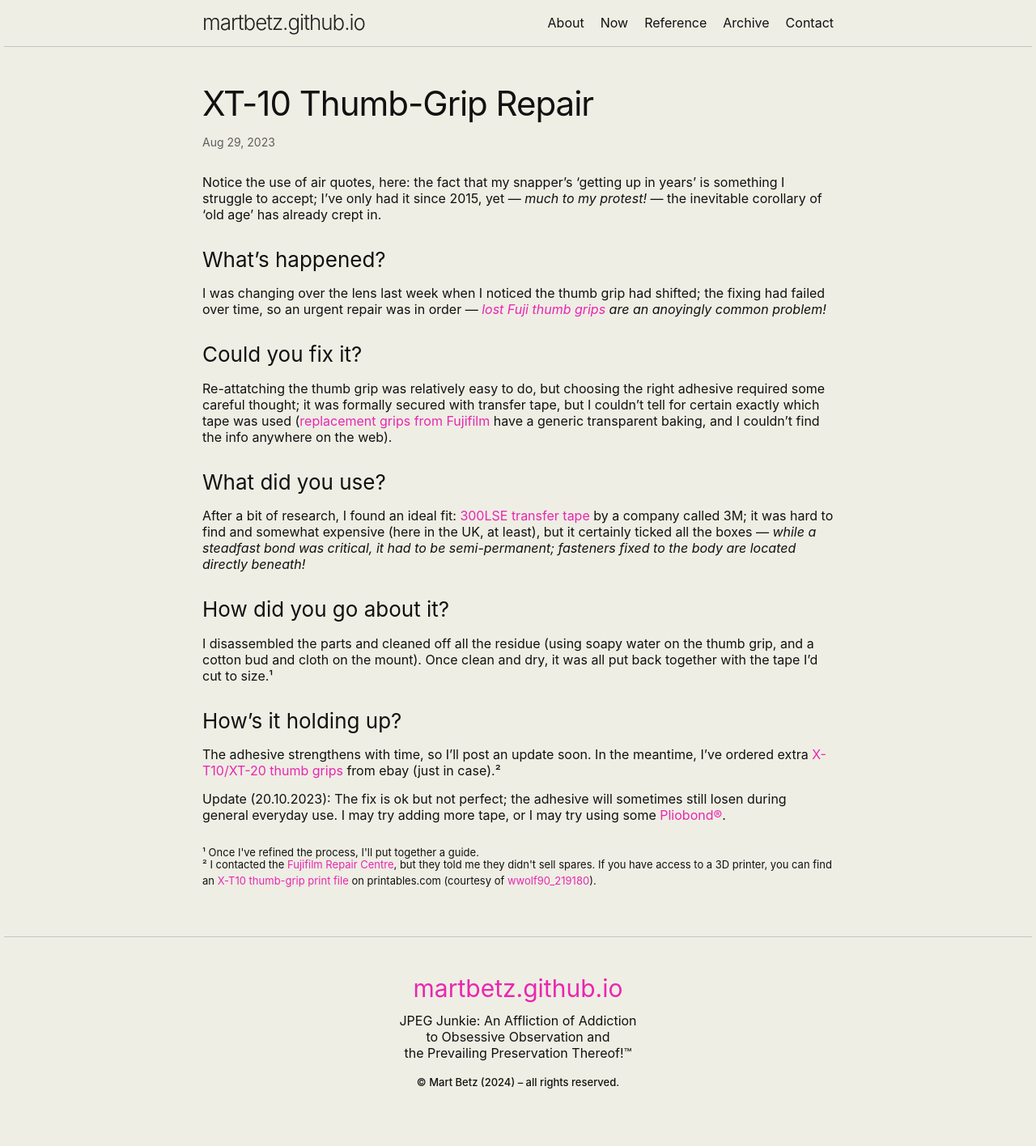
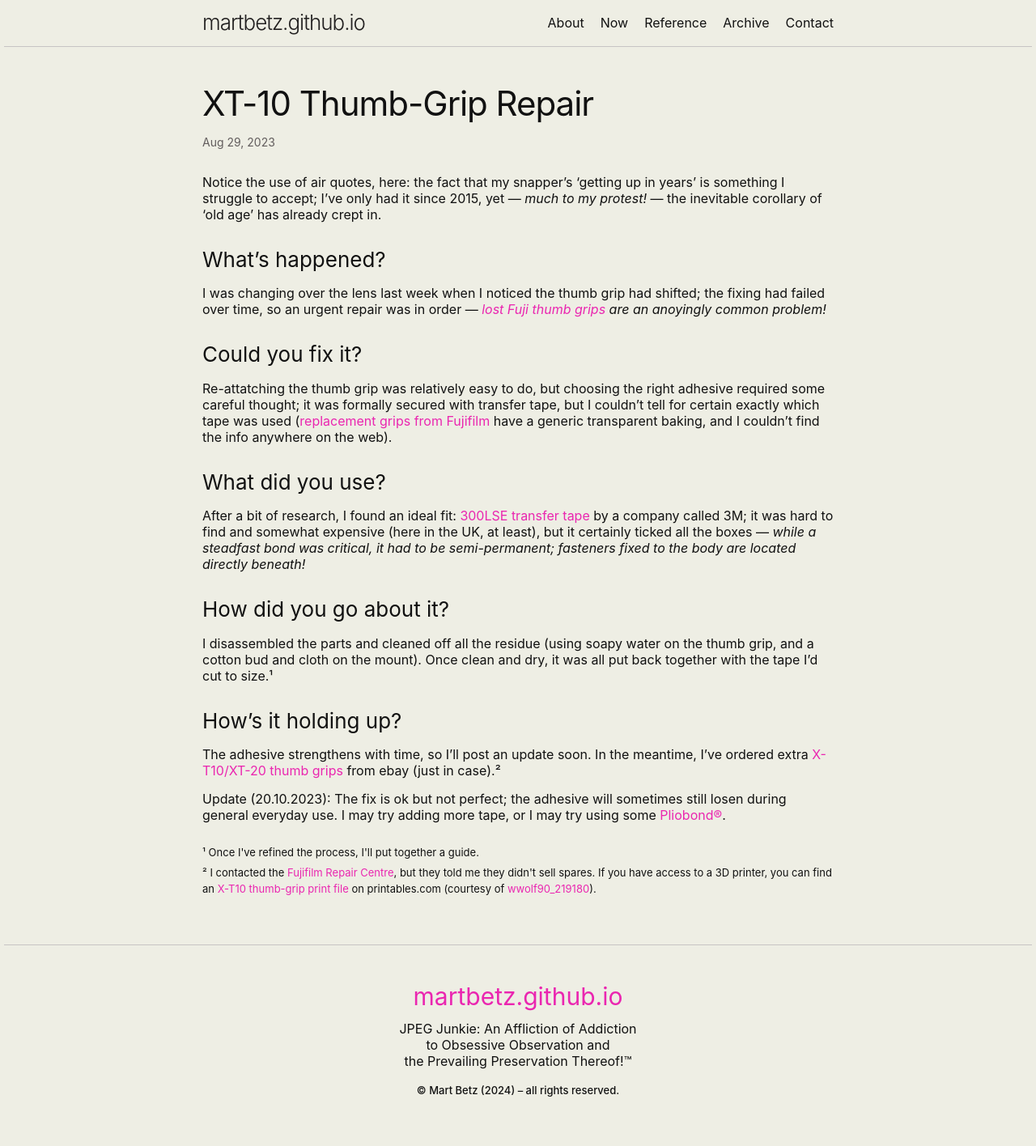
Before and after one commit to martbetz/martbetz.github.io, a Jekyll site: the page built from _posts/2023-08-29-x-t10-thumb-grip-repair.md, in a window 1280 px wide. Shown: the whole page at 81% size. Built offline with Jekyll 4.4.1, drawn with Linux system fonts in a browser that asks for light colours.

Commit message:
Update 2023-08-29-x-t10-thumb-grip-repair.md

```diff
--- a/_posts/2023-08-29-x-t10-thumb-grip-repair.md
+++ b/_posts/2023-08-29-x-t10-thumb-grip-repair.md
@@ -35,7 +35,7 @@
 </font>
 </p>
 
-<p style="margin-top:-20px;">
+<p style="margin-top:-10px;">
 <font size="2">
 ² I contacted the <a href="https://repairs.fujifilm.eu/en/fujifilm-repair-centre/?zr=uk">Fujifilm Repair Centre</a>, but they told me they didn't sell spares. If you have access to a 3D printer, you can find an <a hef="https://www.printables.com/en/model/181809-fujifilm-x-t20-x-t10-thumb-grip-rubber">X-T10 thumb-grip print file</a> on printables.com (courtesy of <a href="https://www.printables.com/@wwolf90_219180"> wwolf90_219180</a>).
 </font>
```
